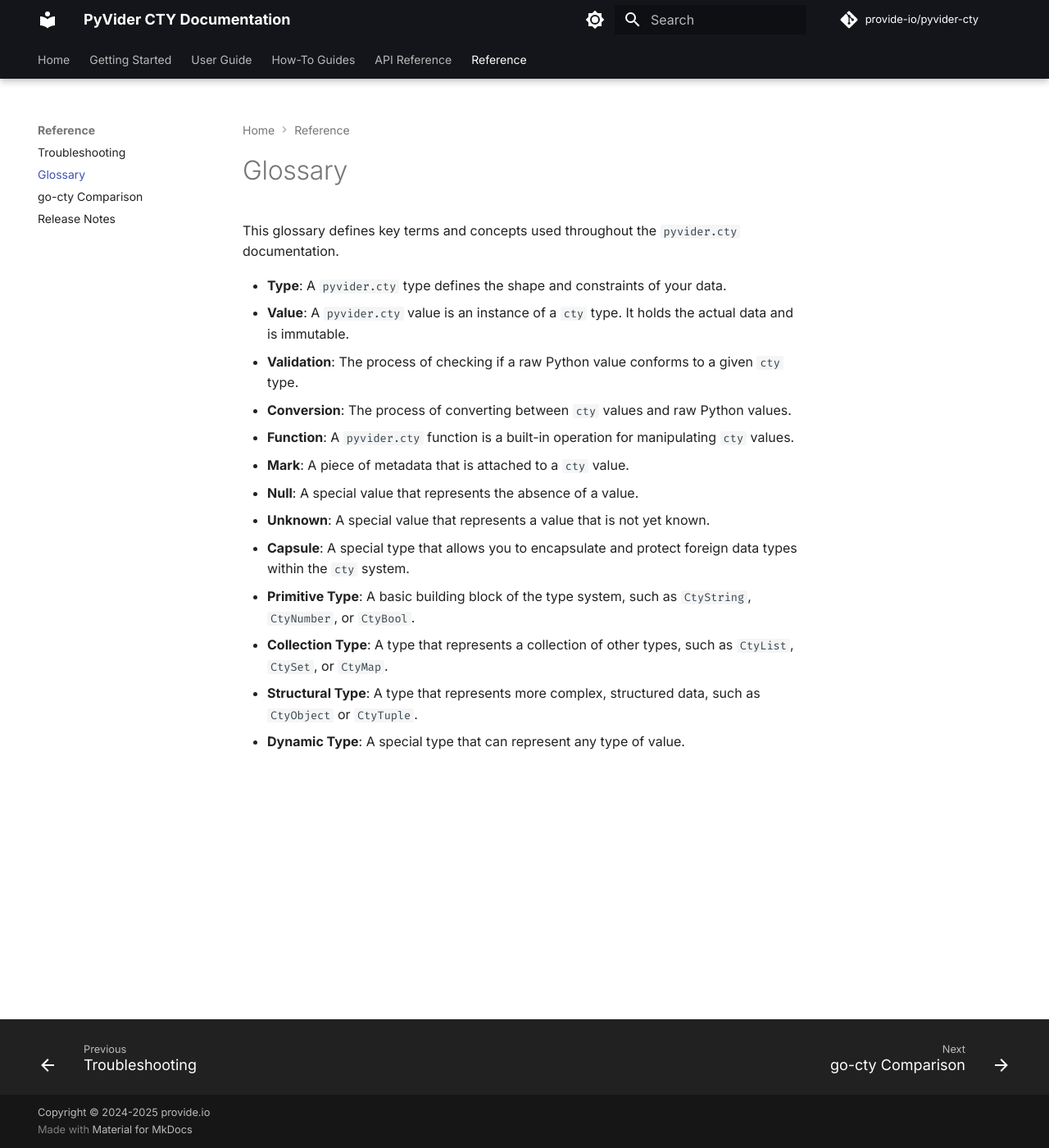
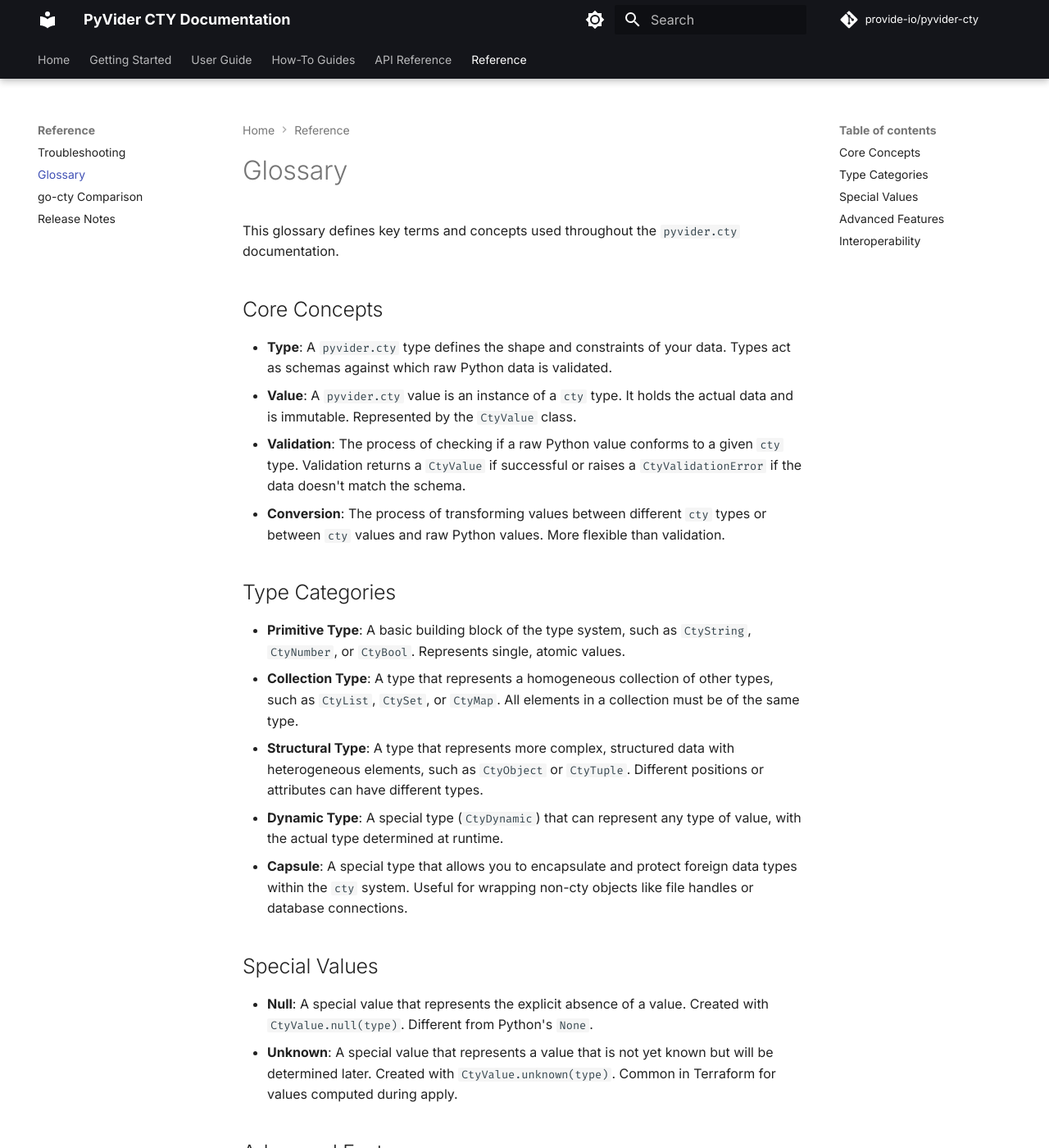
Before and after one commit to provide-io/pyvider-cty, an MkDocs documentation site: the page built from docs/reference/glossary.md, in a window 1280 px wide and 1400 px high. Shown: the whole window at 82% size. Built offline with MkDocs 1.6.1 and Material for MkDocs 9.7.7, drawn with Linux system fonts in a browser that asks for light colours; comment, search, counter and statistics services are not loaded; some of the changed text lies outside the part shown.

Commit message:
🔼⚙️ [skip ci] auto-commit

```diff
--- a/docs/reference/glossary.md
+++ b/docs/reference/glossary.md
@@ -2,16 +2,37 @@
 
 This glossary defines key terms and concepts used throughout the `pyvider.cty` documentation.
 
-*   **Type**: A `pyvider.cty` type defines the shape and constraints of your data.
-*   **Value**: A `pyvider.cty` value is an instance of a `cty` type. It holds the actual data and is immutable.
-*   **Validation**: The process of checking if a raw Python value conforms to a given `cty` type.
-*   **Conversion**: The process of converting between `cty` values and raw Python values.
-*   **Function**: A `pyvider.cty` function is a built-in operation for manipulating `cty` values.
-*   **Mark**: A piece of metadata that is attached to a `cty` value.
-*   **Null**: A special value that represents the absence of a value.
-*   **Unknown**: A special value that represents a value that is not yet known.
-*   **Capsule**: A special type that allows you to encapsulate and protect foreign data types within the `cty` system.
-*   **Primitive Type**: A basic building block of the type system, such as `CtyString`, `CtyNumber`, or `CtyBool`.
-*   **Collection Type**: A type that represents a collection of other types, such as `CtyList`, `CtySet`, or `CtyMap`.
-*   **Structural Type**: A type that represents more complex, structured data, such as `CtyObject` or `CtyTuple`.
-*   **Dynamic Type**: A special type that can represent any type of value.
+## Core Concepts
+
+*   **Type**: A `pyvider.cty` type defines the shape and constraints of your data. Types act as schemas against which raw Python data is validated.
+*   **Value**: A `pyvider.cty` value is an instance of a `cty` type. It holds the actual data and is immutable. Represented by the `CtyValue` class.
+*   **Validation**: The process of checking if a raw Python value conforms to a given `cty` type. Validation returns a `CtyValue` if successful or raises a `CtyValidationError` if the data doesn't match the schema.
+*   **Conversion**: The process of transforming values between different `cty` types or between `cty` values and raw Python values. More flexible than validation.
+
+## Type Categories
+
+*   **Primitive Type**: A basic building block of the type system, such as `CtyString`, `CtyNumber`, or `CtyBool`. Represents single, atomic values.
+*   **Collection Type**: A type that represents a homogeneous collection of other types, such as `CtyList`, `CtySet`, or `CtyMap`. All elements in a collection must be of the same type.
+*   **Structural Type**: A type that represents more complex, structured data with heterogeneous elements, such as `CtyObject` or `CtyTuple`. Different positions or attributes can have different types.
+*   **Dynamic Type**: A special type (`CtyDynamic`) that can represent any type of value, with the actual type determined at runtime.
+*   **Capsule**: A special type that allows you to encapsulate and protect foreign data types within the `cty` system. Useful for wrapping non-cty objects like file handles or database connections.
+
+## Special Values
+
+*   **Null**: A special value that represents the explicit absence of a value. Created with `CtyValue.null(type)`. Different from Python's `None`.
+*   **Unknown**: A special value that represents a value that is not yet known but will be determined later. Created with `CtyValue.unknown(type)`. Common in Terraform for values computed during apply.
+
+## Advanced Features
+
+*   **Mark**: A piece of metadata that is attached to a `cty` value without modifying the value itself. Represented by the `CtyMark` class. Useful for tracking sensitive data or adding annotations.
+*   **Function**: A `pyvider.cty` function is a built-in operation for manipulating `cty` values. All functions operate on and return `CtyValue` instances while maintaining immutability.
+*   **Type Unification**: The process of finding the most specific type that can represent all given types. Used by the `unify()` function to determine compatible types.
+*   **Path**: A sequence of steps (`CtyPath`) used to navigate through nested data structures. Used for precise error reporting and programmatic traversal.
+*   **Recursion Detection**: A mechanism to prevent infinite loops when validating circular or deeply nested data structures. Implemented via the `@with_recursion_detection` decorator.
+
+## Interoperability
+
+*   **go-cty**: The Go implementation of the cty type system by HashiCorp. `pyvider.cty` is designed for compatibility with go-cty.
+*   **MessagePack**: A binary serialization format used for cross-language data exchange. `pyvider.cty` uses MessagePack for go-cty compatibility.
+*   **Terraform Type String**: A string representation of cty types used by Terraform (e.g., `"list(string)"`, `"object({name=string})"`). Can be parsed using `parse_tf_type_to_ctytype()`.
+*   **NFC Normalization**: Unicode normalization form used for string values and object attribute names to ensure consistent comparison and hashing across different Unicode representations.
```
